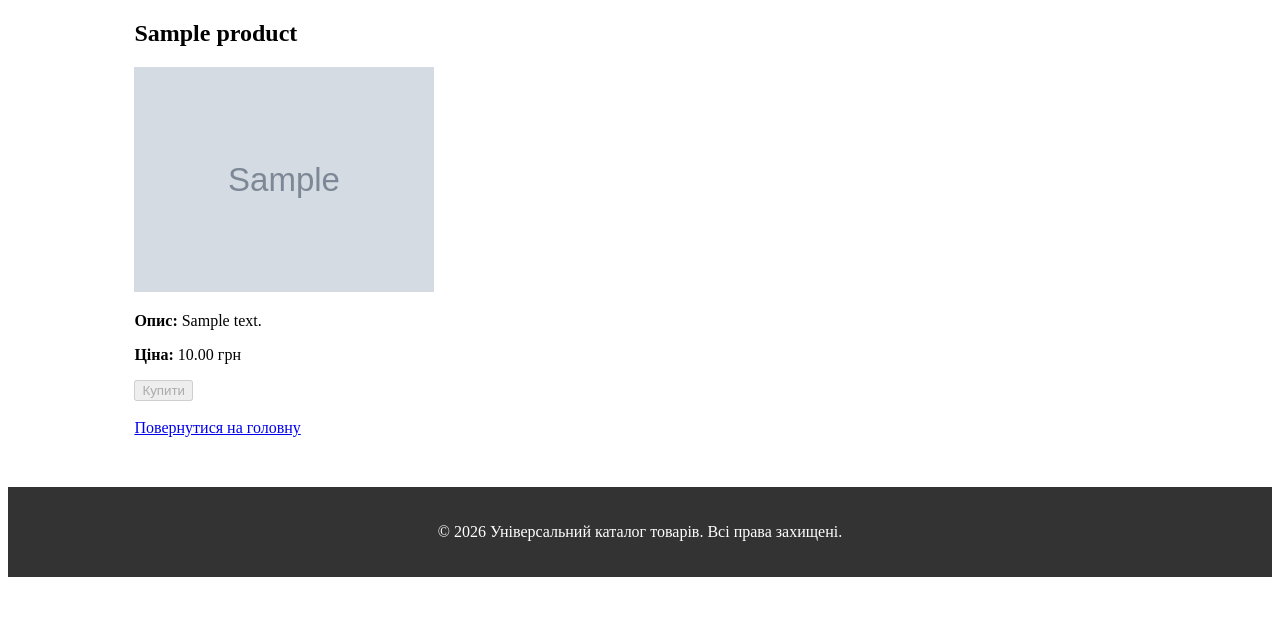
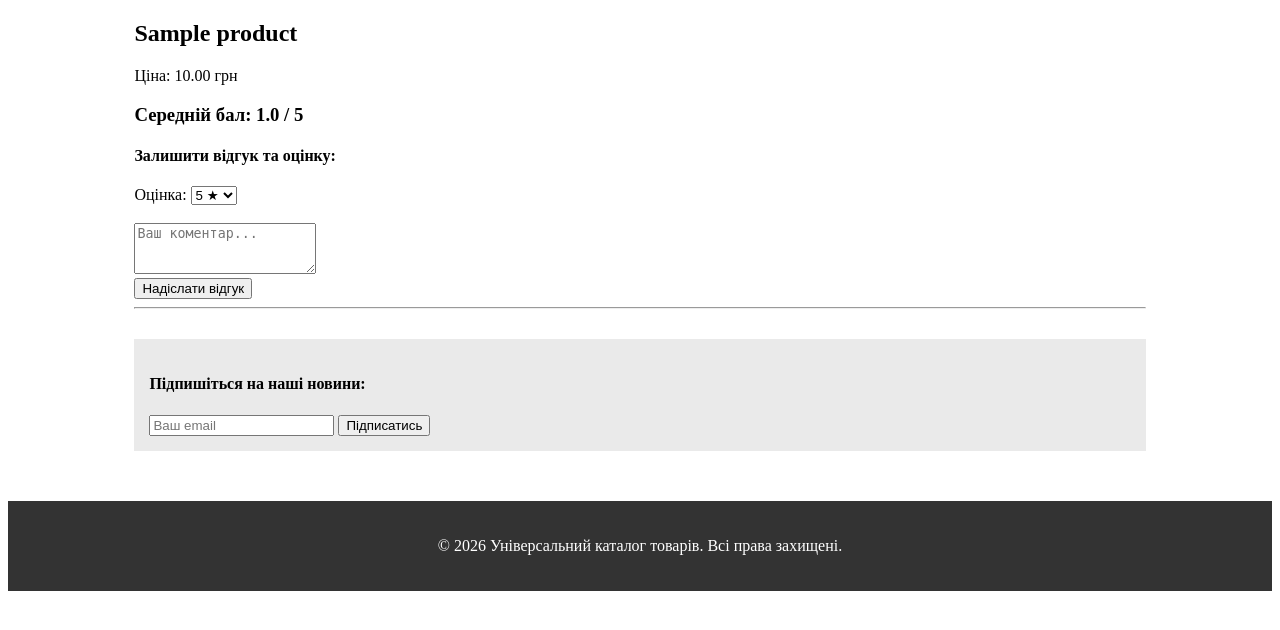
Before and after one commit to Pavlo-Tseslia/-26, a Django app: page /product/1/ in a window 1280 px wide. Shown: the part 66-696 px from the top of the page. Run offline with Django 5.2, Linux system fonts and the light colour scheme; tables that the repository leaves empty hold one stand-in row (values such as "Sample post"); grey boxes marked "Sample" are stand-in pictures.

Commit message:
Lab 7: Integrate product review system, ratings, and newsletter subscription form

```diff
--- a/lab2/catalog/models.py
+++ b/lab2/catalog/models.py
@@ -34,3 +34,13 @@ class Order(models.Model):
 
     def __str__(self):
         return f"Замовлення №{self.id}"
+
+class NewsletterSubscriber(models.Model):
+    email = models.EmailField(unique=True, verbose_name="Email для розсилки")
+    subscribed_at = models.DateTimeField(auto_now_add=True)
+
+class Review(models.Model):
+    product = models.ForeignKey(Product, on_delete=models.CASCADE, related_name='reviews')
+    rating = models.IntegerField(choices=[(1, '1'), (2, '2'), (3, '3'), (4, '4'), (5, '5')], verbose_name="Оцінка")
+    comment = models.TextField(verbose_name="Коментар")
+    created_at = models.DateTimeField(auto_now_add=True)
--- a/lab2/catalog/templates/catalog/product_detail.html
+++ b/lab2/catalog/templates/catalog/product_detail.html
@@ -9,15 +9,35 @@
 {% extends 'catalog/base.html' %}
 {% block content %}
 <h2>{{ product.title }}</h2>
-{% if product.image %}
-    <img src="{{ product.image.url }}" alt="{{ product.title }}" style="max-width: 300px;">
-{% endif %}
-<p><strong>Опис:</strong> {{ product.description }}</p>
-<p><strong>Ціна:</strong> {{ product.price }} грн</p>
-<button disabled>Купити</button>
-<br><br>
-<a href="{% url 'index' %}">Повернутися на головну</a>
+<p>Ціна: {{ product.price }} грн</p>
+
+<h3>Середній бал: {% if average_rating %}{{ average_rating|floatformat:1 }} / 5{% else %}Немає оцінок{% endif %}</h3>
+
+<form method="POST">
+    {% csrf_token %}
+    <h4>Залишити відгук та оцінку:</h4>
+    <label for="rating">Оцінка:</label>
+    <select name="rating" id="rating">
+        <option value="5">5 ★</option>
+        <option value="4">4 ★</option>
+        <option value="3">3 ★</option>
+        <option value="2">2 ★</option>
+        <option value="1">1 ★</option>
+    </select>
+    <br><br>
+    <textarea name="comment" rows="3" placeholder="Ваш коментар..." required></textarea>
+    <br>
+    <button type="submit" name="submit_review">Надіслати відгук</button>
+</form>
+
+<hr>
+
+<form method="POST" style="margin-top: 30px; background: #eaeaea; padding: 15px;">
+    {% csrf_token %}
+    <h4>Підпишіться на наші новини:</h4>
+    <input type="email" name="email" placeholder="Ваш email" required>
+    <button type="submit" name="subscribe">Підписатись</button>
+</form>
 {% endblock %}
-
 </body>
 </html>
--- a/lab2/catalog/views.py
+++ b/lab2/catalog/views.py
@@ -1,8 +1,9 @@
 from django.shortcuts import render
 
 # Create your views here.
-from django.shortcuts import render, get_object_or_404
-from .models import Product, Category
+from django.shortcuts import render, get_object_or_404, redirect
+from django.db.models import Avg
+from .models import Product, Category, Review, NewsletterSubscriber
 
 # Create your views here.
 
@@ -24,8 +25,27 @@ def contact(request):
 # Детальна сторінка конкретного товару
 def product_detail(request, product_id):
     product = get_object_or_404(Product, id=product_id)
+    reviews = product.reviews.all()
+    average_rating = reviews.aggregate(Avg('rating'))['rating__avg']
+
+    if request.method == 'POST':
+        # Форма оцінювання
+        if 'submit_review' in request.POST:
+            rating = request.POST.get('rating')
+            comment = request.POST.get('comment')
+            Review.objects.create(product=product, rating=rating, comment=comment)
+            return redirect('product_detail', product_id=product.id)
+
+        # Форма підписки на розсилку
+        elif 'subscribe' in request.POST:
+            email = request.POST.get('email')
+            NewsletterSubscriber.objects.get_or_create(email=email)
+            return redirect('product_detail', product_id=product.id)
+
     return render(request, 'catalog/product_detail.html', {
         'product': product,
+        'reviews': reviews,
+        'average_rating': average_rating,
         'title': product.title
     })
 
```
